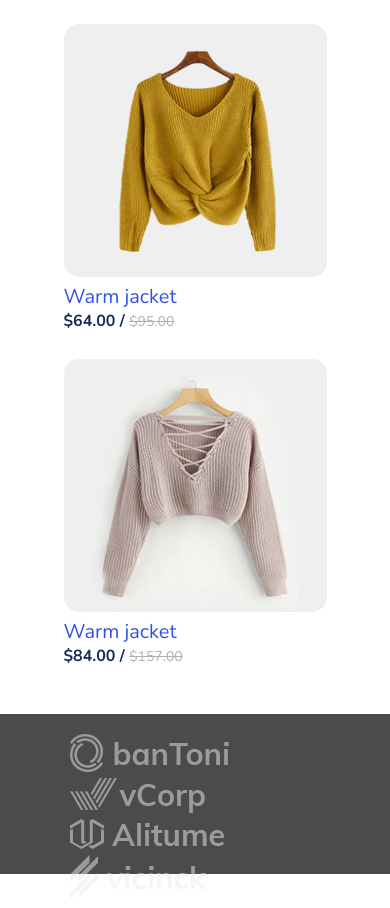
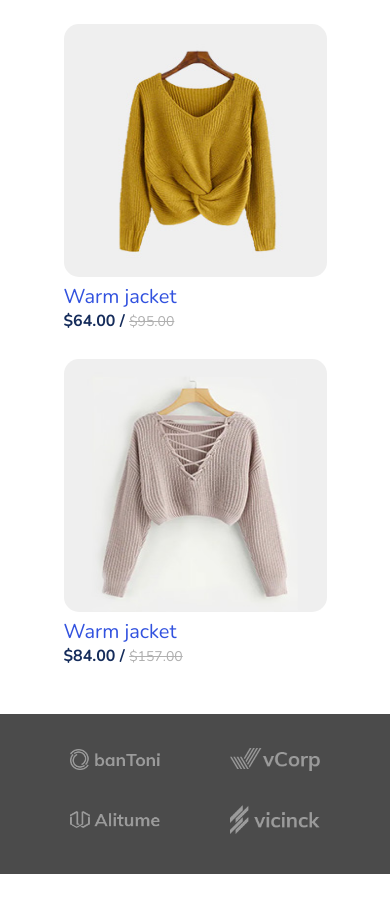
Before and after one commit to amanu-nur/amanu-nur.github.io, a plain HTML site: page index.html in a window 390 px wide. Shown: the part 2706-3614 px from the top of the page. Drawn offline with nearby package versions, Linux system fonts and the light colour scheme; a script that the page names is missing.

Commit message:
Fixing bug

```diff
--- a/CSS/style.css
+++ b/CSS/style.css
@@ -367,3 +367,9 @@ footer{
         display: none;
     }
 }
+
+@media(max-width: 550px){
+    .tumbnail img{
+        width: 90px;
+    }
+}
```
